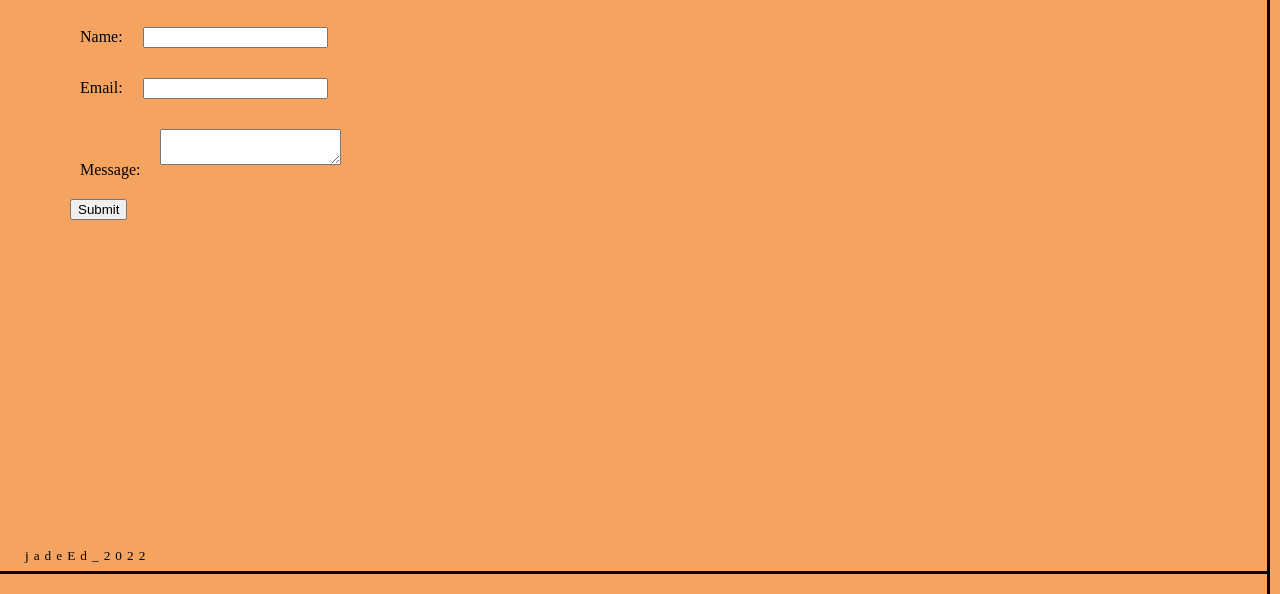
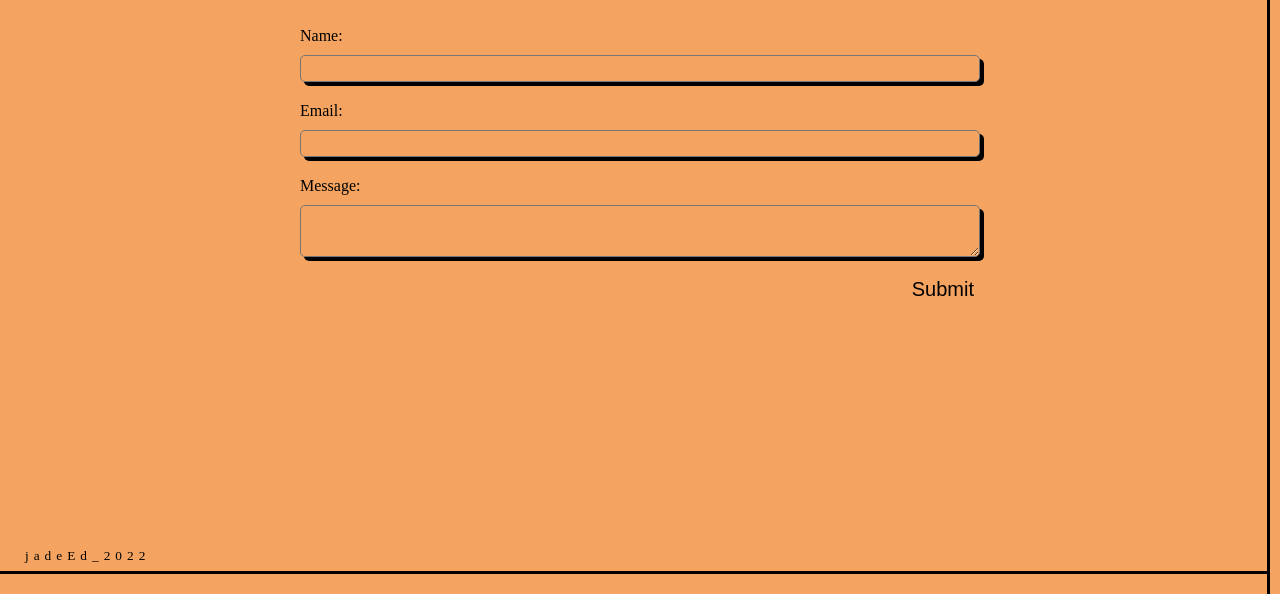
Before and after one commit to Mathias-Roux/jadeEd--react, a React app: page /contact in a window 1280 px wide. Shown: the part 216-810 px from the top of the page. Built offline with nearby package versions, Linux system fonts and the light colour scheme.

Commit message:
contact page done

```diff
--- a/src/js/Contact.js
+++ b/src/js/Contact.js
@@ -1,11 +1,16 @@
 import React, { useState } from 'react'
+
+import '../styles/Contact.css'
 
 export function Contact() {
 	const [status, setStatus] = useState("Submit")
+
 	const handleSubmit = async (e) => {
 		e.preventDefault()
 		setStatus("Sending...")
+
 		const { name, email, message } = e.target.elements;
+
 		let details = {
 			name: name.value,
 			email: email.value,
@@ -22,6 +27,7 @@ export function Contact() {
 		let result = await response.json()
 		alert(result.status)
 	}
+
 	return (
 		<div className="contact">
 			<form onSubmit={handleSubmit}>
--- a/src/styles/Contact.css
+++ b/src/styles/Contact.css
@@ -1,3 +1,54 @@
 .contact{
-	background-color: red;
+	max-width: 80%;
+	margin: 0 auto;
 }
+
+form > div {
+	display: flex;
+	flex-direction: column;
+}
+
+label{
+	margin-left: 0;
+}
+
+
+#name,
+#email,
+#message{
+	background-color: sandybrown;
+	border-radius: 5px;
+	box-shadow: 4px 4px black;
+	margin: 0;
+	font-size: 20px;
+	width: 100% !important;
+}
+
+#name:focus-visible,
+#email:focus-visible,
+#message:focus-visible{
+	outline: none;
+}
+
+#name,
+#email{
+	border: 1px solid rgb(118, 118, 118);
+}
+
+button{
+	border: none;
+	background-color: sandybrown;
+	font-size: 20px;
+	float: right;
+}
+
+button:hover{
+	text-decoration: underline;
+	cursor: pointer;
+}
+
+@media screen and (min-width: 53em){
+	.contact{
+		max-width: 60%;
+	}
+}
```
Also changed, not shown: 3 other files.
